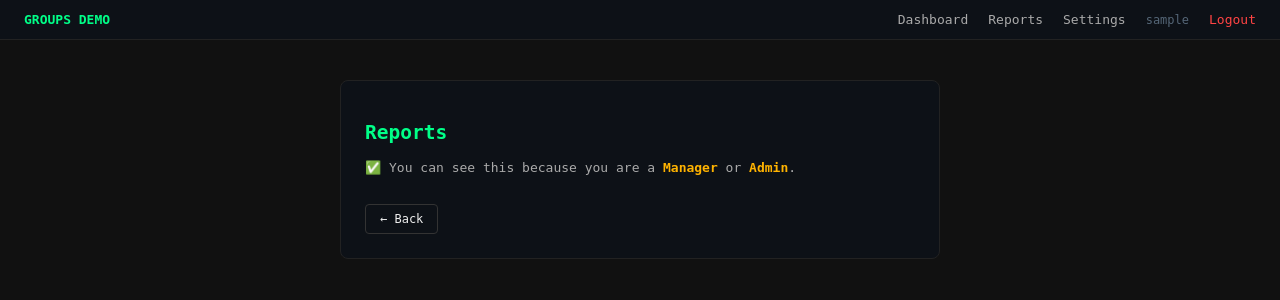
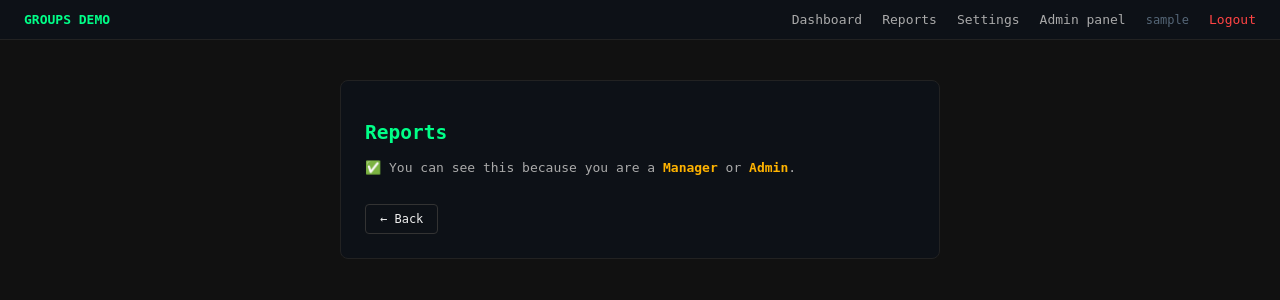
Before and after one commit to Edwin-8703/django-groups-demo, a Django app: page /reports/ in a window 1280 px wide. Shown: the top 300 px of the page. Run offline with Django 4.2, Linux system fonts and the light colour scheme; the visitor is signed in with stand-in values (Sample User, id 1).

Commit message:
Html fix

```diff
--- a/accounts/templates/accounts/base.html
+++ b/accounts/templates/accounts/base.html
@@ -27,6 +27,7 @@
   <a href="/dashboard/">Dashboard</a>
   <a href="/reports/">Reports</a>
   <a href="/settings/">Settings</a>
+  <a href="/Admin/">Admin panel</a>
   <span style="color:#556677;font-size:12px">{{ user.username }}</span>
   <a href="/logout/" style="color:#ff4444">Logout</a>
 </nav>
```
